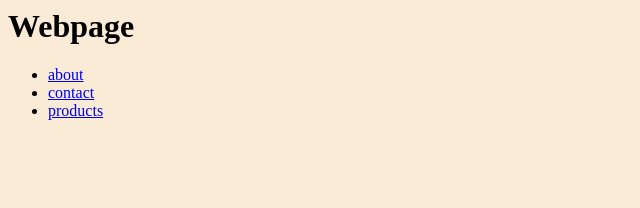
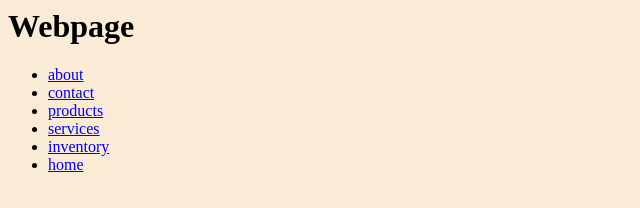
Before and after one commit to TeiganShannyn/Class7-17, a plain HTML site: page index.html in a window 1280 px wide. Shown: the whole page, without its empty margins (0-640 px from the left). Drawn offline with Linux system fonts and the light colour scheme.

Commit message:
added home page

```diff
--- a/index.html
+++ b/index.html
@@ -11,15 +11,9 @@
    <li><a href="About">about</a></li>
    <li><a href="contact">contact</a></li>
    <li><a href="products">products</a></li>
-
-
-
-
-
-
-
-
-
-
+   <li><a href="services">services</a></li>
+   <li><a href="inventory">inventory</a></li>
+   <li><a href="home">home</a></li>
+</ul>
 </body>
 </html>
```
